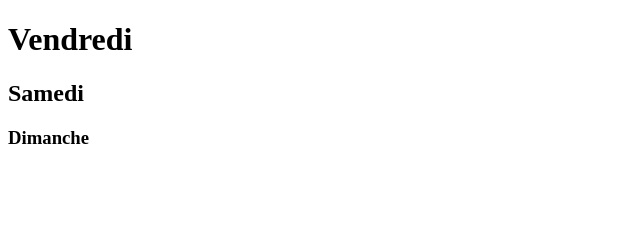
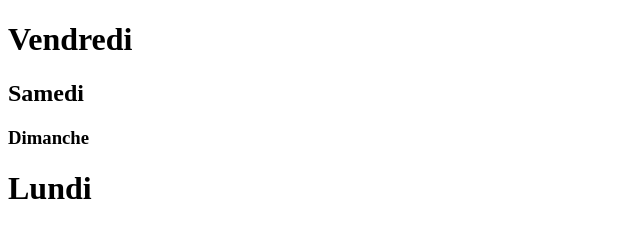
Before and after one commit to Emeraudi/vendredi, a plain HTML site: page index.html in a window 1280 px wide. Shown: the whole page, without its empty margins (0-640 px from the left). Drawn offline with Linux system fonts and the light colour scheme.

Commit message:
troisieme modification

```diff
--- a/index.html
+++ b/index.html
@@ -9,5 +9,6 @@
     <h1>Vendredi</h1>
     <h2>Samedi</h2>
     <h3>Dimanche</h3>
+    <h1>Lundi</h1>
 </body>
 </html>
```
